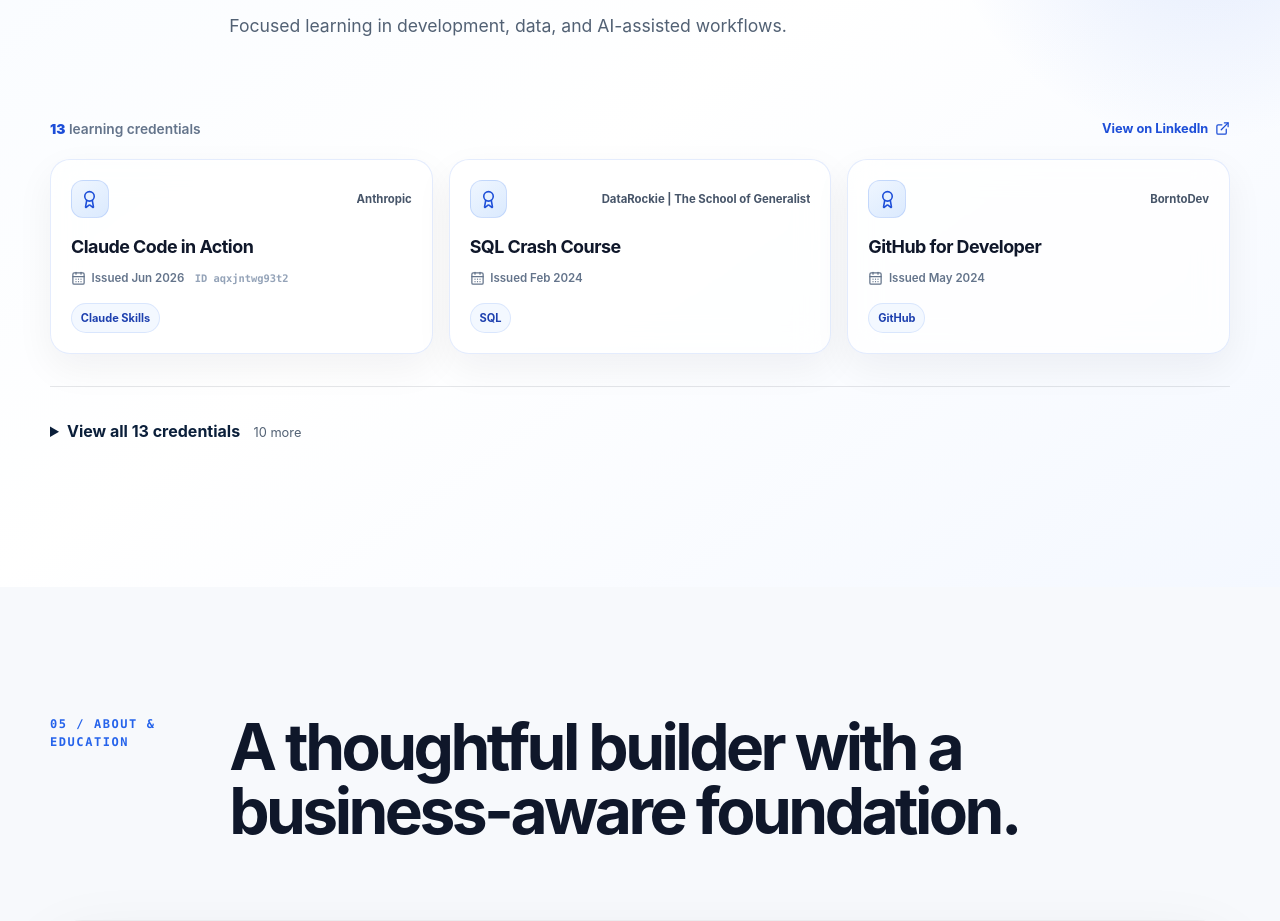
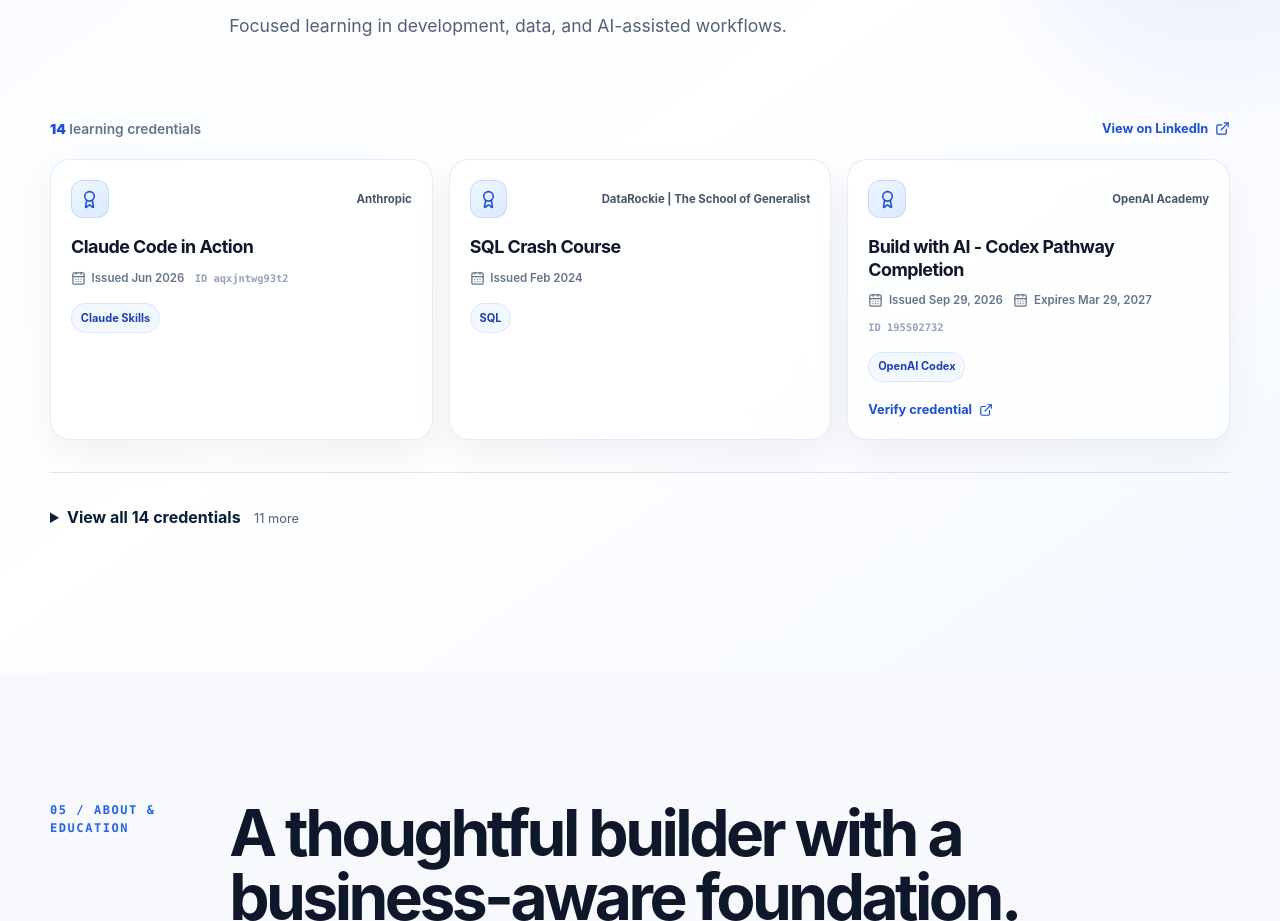
Before and after one commit to TheetawatCode/Theetawat-Portfolio, a Next.js app: page / in a window 1280 px wide. Shown: the part 6389-7310 px from the top of the page. Built offline with nearby package versions, Linux system fonts and the light colour scheme.

Commit message:
feat: add OpenAI Codex pathway certificate

```diff
--- a/src/components/certificates-section.tsx
+++ b/src/components/certificates-section.tsx
@@ -13,6 +13,7 @@
               <h3>{certificate.title}</h3>
               <div className="certificate-meta">
                 <span><CalendarDays size={15} aria-hidden="true" /> Issued {certificate.issued}</span>
+                {certificate.expires ? <span><CalendarDays size={15} aria-hidden="true" /> Expires {certificate.expires}</span> : null}
                 {certificate.credentialId ? <span className="credential-id">ID {certificate.credentialId}</span> : null}
               </div>
               {certificate.skills?.length ? (
--- a/src/data/portfolio.ts
+++ b/src/data/portfolio.ts
@@ -41,6 +41,7 @@
   issued: string;
   selected?: boolean;
   credentialId?: string;
+  expires?: string;
   skills?: string[];
   credentialUrl?: string;
 };
@@ -174,6 +175,17 @@
     skills: ["SQL"],
   },
   {
+    id: "openai-codex-pathway",
+    selected: true,
+    title: "Build with AI - Codex Pathway Completion",
+    issuer: "OpenAI Academy",
+    issued: "Sep 29, 2026",
+    expires: "Mar 29, 2027",
+    credentialId: "195502732",
+    skills: ["OpenAI Codex"],
+    credentialUrl: "https://oaiacademy.credential.net/61f016fd-c487-4629-a39f-a5e99a9857d6",
+  },
+  {
     id: "google-sheets-crash-course",
     title: "Google Sheets Crash Course",
     issuer: "DataRockie | The School of Generalist",
@@ -182,7 +194,6 @@
   },
   {
     id: "github-for-developer",
-    selected: true,
     title: "GitHub for Developer",
     issuer: "BorntoDev",
     issued: "May 2024",
```
